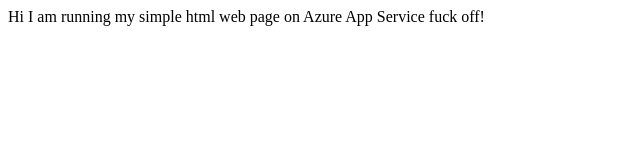
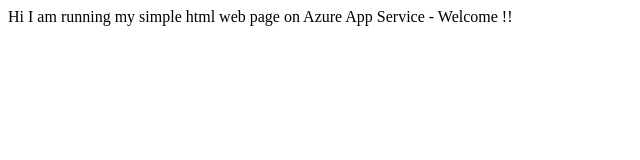
Before and after one commit to johnindira/deployonazure, a plain HTML site: page index.html in a window 1280 px wide. Shown: the full height of the page, 0-640 px from the left. Drawn offline with Linux system fonts and the light colour scheme.

Commit message:
Update index.html

```diff
--- a/index.html
+++ b/index.html
@@ -6,7 +6,7 @@
 
 		 <!-- 3. Display the application -->
 		 <body>
-		    Hi I am running my simple html web page on Azure App Service fuck off! </a>
+		    Hi I am running my simple html web page on Azure App Service - Welcome !! </a>
 		</body>
 
 		</html>
```
